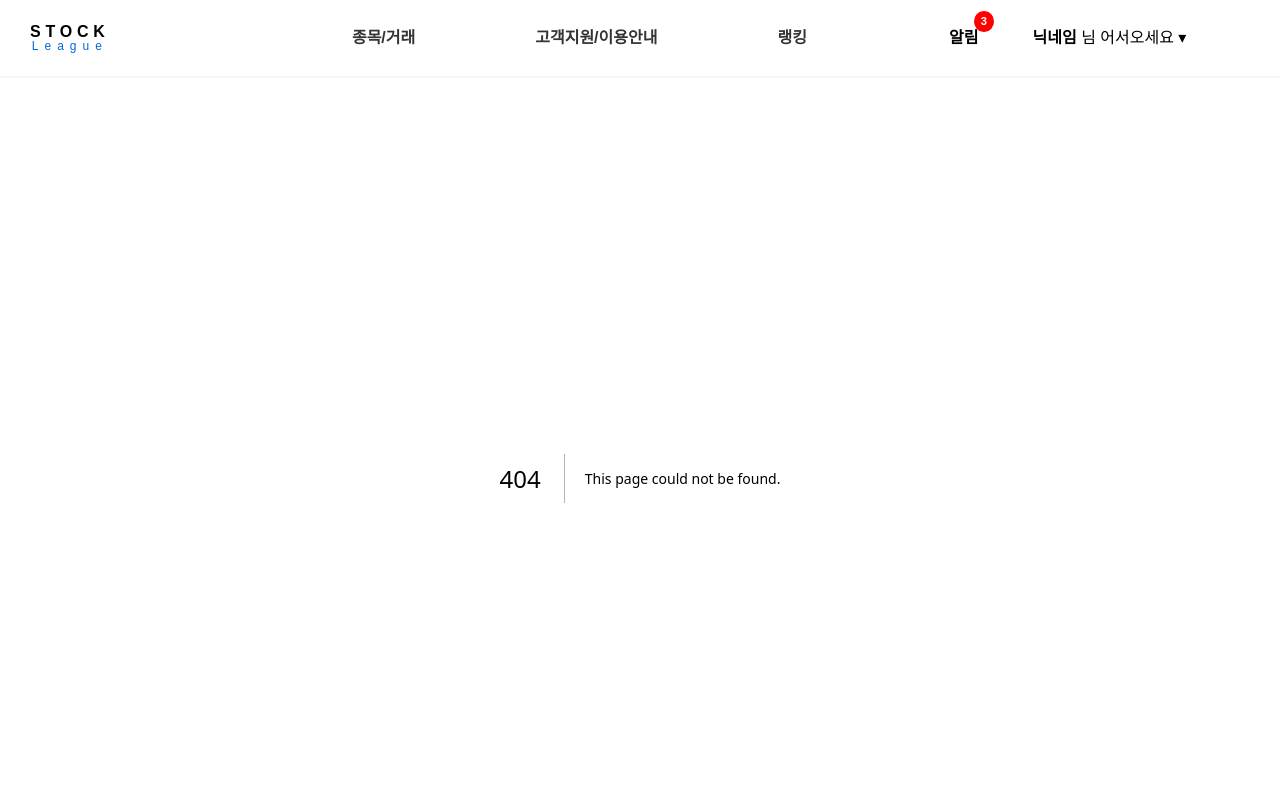
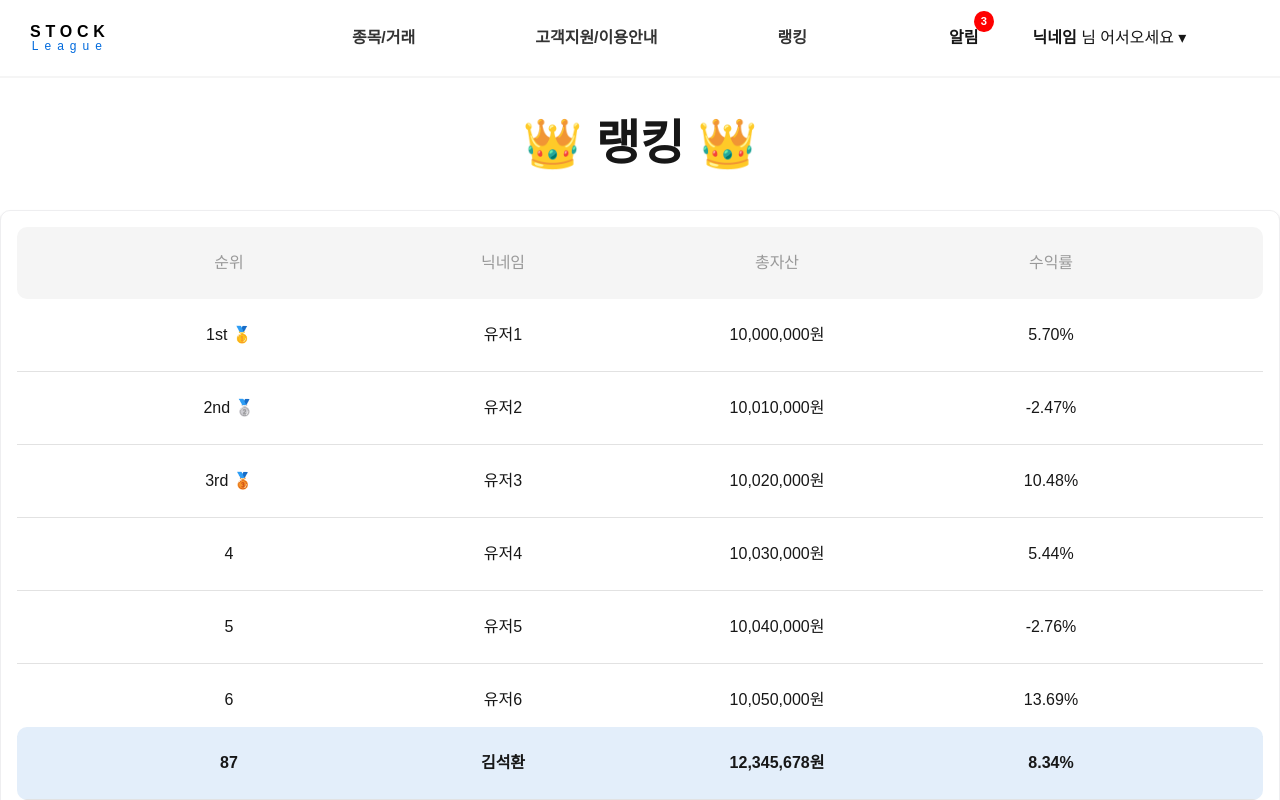
Before and after one commit to kimchanyoo/StockLeague, a Next.js app: page /rank in a window 1280 px wide. Before the commit this address had no page. Shown: the top 800 px of the page. Built offline with nearby package versions, Linux system fonts and the light colour scheme; some icons are missing.

Commit message:
feat: 랭킹페이지 UI 구현

```diff
--- /dev/null
+++ b/src/app/rank/page.tsx
@@ -0,0 +1,101 @@
+"use client";
+
+import { useEffect, useRef, useState } from "react";
+import "./rank.css";
+import DownIcon from '@mui/icons-material/ArrowDropDown';
+
+const dummyRankData = Array.from({ length: 100 }, (_, i) => ({
+  rank: i + 1,
+  nickname: `유저${i + 1}`,
+  totalAssets: 10000000 + i * 10000,
+  returnRate: (Math.random() * 20 - 5).toFixed(2),
+}));
+
+const myRank = {
+  rank: 87,
+  nickname: "김석환",
+  totalAssets: 12345678,
+  returnRate: "8.34",
+};
+
+export default function Rank() {
+
+  const [visibleCount, setVisibleCount] = useState(20);
+  const [myRankVisible, setMyRankVisible] = useState(true);
+
+  const myRankRef = useRef<HTMLDivElement>(null);
+
+  const handleLoadMore = () => {
+    setVisibleCount((prev) => prev + 20);
+  };
+
+  const visibleRanks = dummyRankData.slice(0, visibleCount);
+
+  // 내 순위가 보이면 고정된 박스 숨기기
+  useEffect(() => {
+    const observer = new IntersectionObserver(
+      ([entry]) => {
+        setMyRankVisible(!entry.isIntersecting);
+      },
+      { threshold: 0.1 }
+    );
+
+    if (myRankRef.current) observer.observe(myRankRef.current);
+    return () => {
+      if (myRankRef.current) observer.unobserve(myRankRef.current);
+    };
+  }, [visibleCount]);
+
+  const formatRank = (rank: number) => {
+    if (rank === 1) return "1st 🥇";
+    if (rank === 2) return "2nd 🥈";
+    if (rank === 3) return "3rd 🥉";
+    return `${rank}`;
+  };
+
+  return (
+    <div className="container">
+      <h1 className="title">👑 랭킹 👑</h1>
+      <div className="rankBox">
+        <div className="rankCategory">
+          <h1>순위</h1>
+          <h1>닉네임</h1>
+          <h1>총자산</h1>
+          <h1>수익률</h1>
+        </div>
+        <div className="rankList">
+          {visibleRanks.map((user, index) => {
+            const isMyRank = user.rank === myRank.rank;
+            return (
+              <div
+                className={`rankItem ${isMyRank ? "highlight" : ""}`}
+                key={user.rank}
+                ref={isMyRank ? myRankRef : null}
+              >
+                <div>{formatRank(index + 1)}</div>
+                <div>{user.nickname}</div>
+                <div>{user.totalAssets.toLocaleString()}원</div>
+                <div>{user.returnRate}%</div>
+              </div>
+            );
+          })}
+        </div>
+        {myRankVisible && (
+          <div className="floatingMyRank">
+            <div className="rankItem highlight">
+              <div>{myRank.rank}</div>
+              <div>{myRank.nickname}</div>
+              <div>{myRank.totalAssets.toLocaleString()}원</div>
+              <div>{myRank.returnRate}%</div>
+            </div>
+          </div>
+        )}
+      </div>
+      {visibleCount < dummyRankData.length && (
+        <button className="loadMoreBtn" onClick={handleLoadMore}>
+          더보기<DownIcon fontSize="large"/>
+        </button>
+      )}
+    </div>
+  );
+}
--- /dev/null
+++ b/src/app/rank/rank.css
@@ -0,0 +1,73 @@
+.container {
+    max-width: 1440px;
+    min-width: 1100px;
+    width: 100vw;
+    margin: 0 auto;
+    flex-direction: column;
+    display: flex;
+    align-items: center;
+    justify-content: flex-start;
+}
+.title {
+    font-size: 3rem;
+    font-weight: bold;
+    padding: 30px;
+}
+.rankBox {
+    display: flex;
+    flex-direction: column;
+    align-items: center;
+    justify-content: center;
+    padding: 1rem;
+    width: 100%;
+    border: 1px solid rgba(118, 118, 128, 0.12);
+    box-shadow: 0px 4px 4px rgba(0, 0, 0, 0.25);
+    border-radius: 10px;
+}
+.rankCategory {
+    display: grid;
+    grid-template-columns: repeat(4, 1fr);
+    background-color: #F5F5F5;
+    color: #999999;
+    border-radius: 10px;
+    padding: 1.5rem 4.6875rem ;
+    text-align: center;
+    align-items: center;
+    width: 100%;
+}
+.rankList {
+    width: 100%;
+    overflow-y: auto;
+}
+.rankItem {
+    display: grid;
+    grid-template-columns: repeat(4, 1fr);
+    width: 100%;
+    padding: 1.5rem 4.6875rem ;
+    border-bottom: 1px solid #e2e2e2;
+    align-items: center;
+    text-align: center;
+}
+
+.loadMoreBtn {
+    font-size: 1.5rem;
+    font-weight: bold;
+    color: #D9D9D9;
+    display: flex;
+    align-items: center;
+    margin-top: 30px;
+    cursor: pointer;
+}
+
+.floatingMyRank {
+    position: sticky;
+    width: 100%;
+    border-radius: 10px;
+    overflow: hidden;
+    bottom: 0;
+    z-index: 10;
+}
+.rankItem.highlight {
+    background-color: #E3EEFA;
+    font-weight: bold;
+}
```
